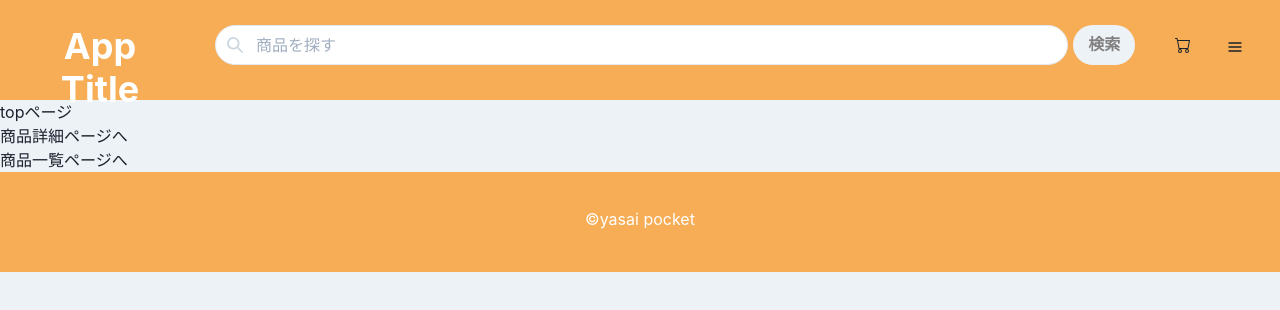
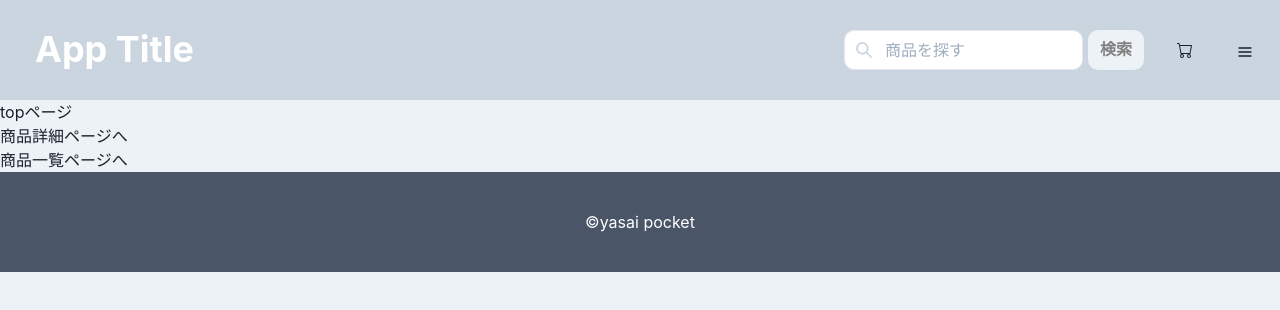
Before and after one commit to daisuke721/yasai_pocket, a React (Create React App) app in the folder frontend/: page / in a window 1280 px wide. Shown: the top 310 px of the page. Built offline with nearby package versions, Linux system fonts and the light colour scheme.

Commit message:
refactor: HeaderとFooterのレイアウト編集 #12

```diff
--- a/frontend/src/components/molecules/SearchInputButton.tsx
+++ b/frontend/src/components/molecules/SearchInputButton.tsx
@@ -14,12 +14,12 @@ export const SearchInputButton: React.FC = () => {
   }
 
   return (
-    <InputGroup>
+    <InputGroup w='300px'>
       <InputLeftElement pointerEvents='none'>
         <SearchIcon color='gray.300' />
       </InputLeftElement>
-      <Input borderRadius='20px' bg='white' outline='none' placeholder='商品を探す' _placeholder={{ opacity: 1, color: "gray.400" }} value={searchTerm} onChange={handleInputChange} />
-      <Button color='gray' colorScheme='gray' borderRadius='20px' marginLeft='5px' onClick={handleSearch}>検索</Button>
+      <Input borderRadius='10px' bg='white' outline='none' placeholder='商品を探す' _placeholder={{ opacity: 1, color: "gray.400" }} value={searchTerm} onChange={handleInputChange} />
+      <Button color='gray' colorScheme='gray' borderRadius='10px' marginLeft='5px' onClick={handleSearch}>検索</Button>
     </InputGroup>
   )
 }
--- a/frontend/src/components/organisms/Footer.tsx
+++ b/frontend/src/components/organisms/Footer.tsx
@@ -1,11 +1,9 @@
-import { Center, Grid, GridItem } from "@chakra-ui/react"
+import { Center, Flex } from "@chakra-ui/react"
 
 export const Footer: React.FC = () => {
   return (
-    <Grid as='footer' bg='orange.300' h='100px'>
-      <GridItem p='35px'>
-        <Center color='white'>©yasai pocket</Center>
-      </GridItem>
-    </Grid>
+    <Flex as='footer' justify='center' minWidth='max-content' h='100px' bg='gray.600'>
+      <Center color='white'>©yasai pocket</Center>
+    </Flex>
   )
 }
--- a/frontend/src/components/organisms/Header.tsx
+++ b/frontend/src/components/organisms/Header.tsx
@@ -1,4 +1,4 @@
-import { Grid, GridItem, Heading, useDisclosure } from "@chakra-ui/react";
+import { Box, Flex, Heading, Spacer, useDisclosure } from "@chakra-ui/react";
 import { Link } from "react-router-dom";
 
 import { CartIconButton } from "../atoms/button/CartIconButton";
@@ -9,24 +9,25 @@ import { SearchInputButton } from "../molecules/SearchInputButton";
 export const Header: React.FC = () => {
   const { isOpen, onOpen, onClose } = useDisclosure();
   return (
-    <>
-      <Grid as='header' templateColumns='150px repeat(2, 1fr) 80px' gap={10} h='100px' p='25px' bg='orange.300'>
+    <Flex as='header' justify='center' minWidth='max-content' h='100px' alignItems='center' gap='2' bg='gray.300'>
+      <Box p='35px'>
         <Link to="/">
-          <GridItem as='a' _hover={{ cursor: 'pointer' }}>
           <Heading as='h1' textAlign='center' color='white'>App Title</Heading>
-          </GridItem>
         </Link>
-        <GridItem colSpan={2}>
+      </Box>
+      <Spacer />
+      <Box p='10px'>
         <SearchInputButton />
-        </GridItem>
-        <GridItem justifyContent='end'>
+      </Box>
+      <Box pl='15px' display={{ base: 'block', md: 'flex' }}>
         <Link to="/cart">
           <CartIconButton />
         </Link>
+      </Box>
+      <Box pr='15px' display={{ base: 'block', md: 'flex' }}>
         <MenuIconButton onOpen={onOpen} />
-        </GridItem>
+      </Box>
       <MenuDrawer onClose={onClose} isOpen={isOpen} />
-      </Grid>
-    </>
+    </Flex>
   )
 }
```
Lines whose indentation alone changed are shown as unchanged.
